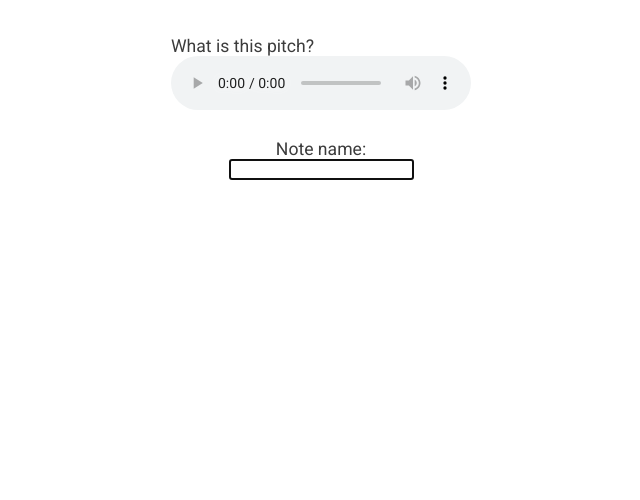
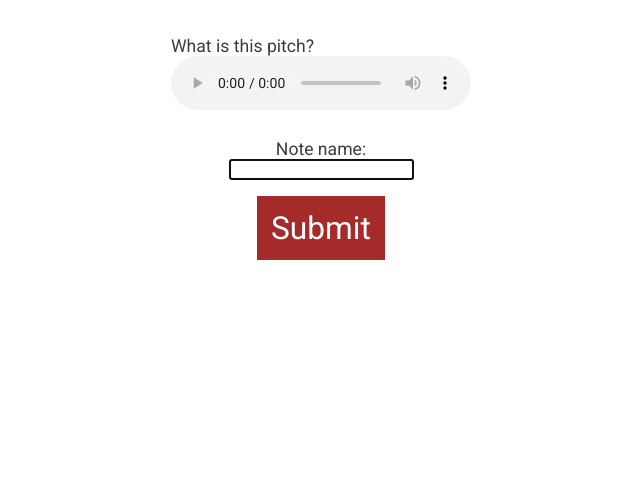
Before and after one commit to danchurlian/Music-Practice-Site, a Flask app: page /pitch-audio in a window 1280 px wide. Shown: the part 233-733 px from the top of the page, without its empty margins (319-959 px from the left). Run offline with Flask 3, Linux system fonts and the light colour scheme; parts of the project's set-up code (start-up, migrations or seed data) failed here and were passed over.

Commit message:
feat: add submit button to all practice webpages

```diff
--- a/templates/chord_page.html
+++ b/templates/chord_page.html
@@ -5,6 +5,7 @@
         <form method="post">
             <label for="chord_answer">What is the name of this chord?</label>
             <input name="chord_answer" autocomplete="off" autofocus="true" />
+            <button type="submit">Submit</button>
         </form>
         <div>{{ feedback }}</div>
         <table>
@@ -18,7 +19,6 @@
             <tr><td>C major 7th</td></tr>
             <tr><td>C dominant 7th</td></tr>
             <tr><td>C minor 7th</td></tr>
-
         </table>
         <section style="width:40%">
             {{ music_svg | safe }}
--- a/templates/pitch_audio_page.html
+++ b/templates/pitch_audio_page.html
@@ -18,6 +18,7 @@
     <form method="POST">
         <label for="user_answer">Note name: </label>
         <input name="user_answer" autocomplete="off" autofocus="true" required="true" />
+        <button type="submit">Submit</button>
     </form>
 </section>
 {% endblock %}
--- a/templates/scale_page.html
+++ b/templates/scale_page.html
@@ -6,6 +6,7 @@
         <form method="post">
             <label for="user_input">What is the scale below?</label>
             <input name="user_input" id="user_input" autofocus="true" autocomplete="off" required="true">
+            <button type="submit">Submit</button>
         </form>
         <div>{{ answer_result }}</div>
 
```
